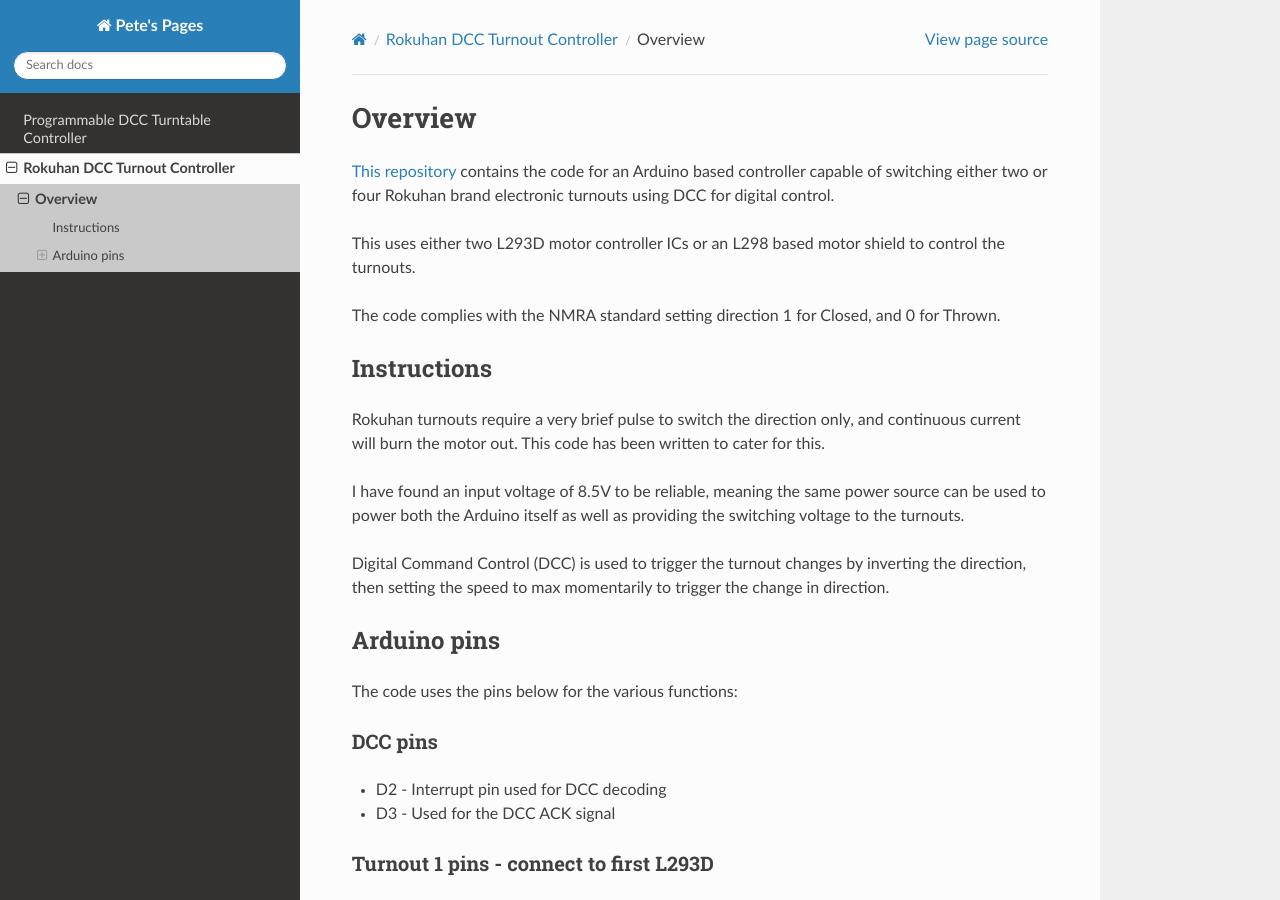
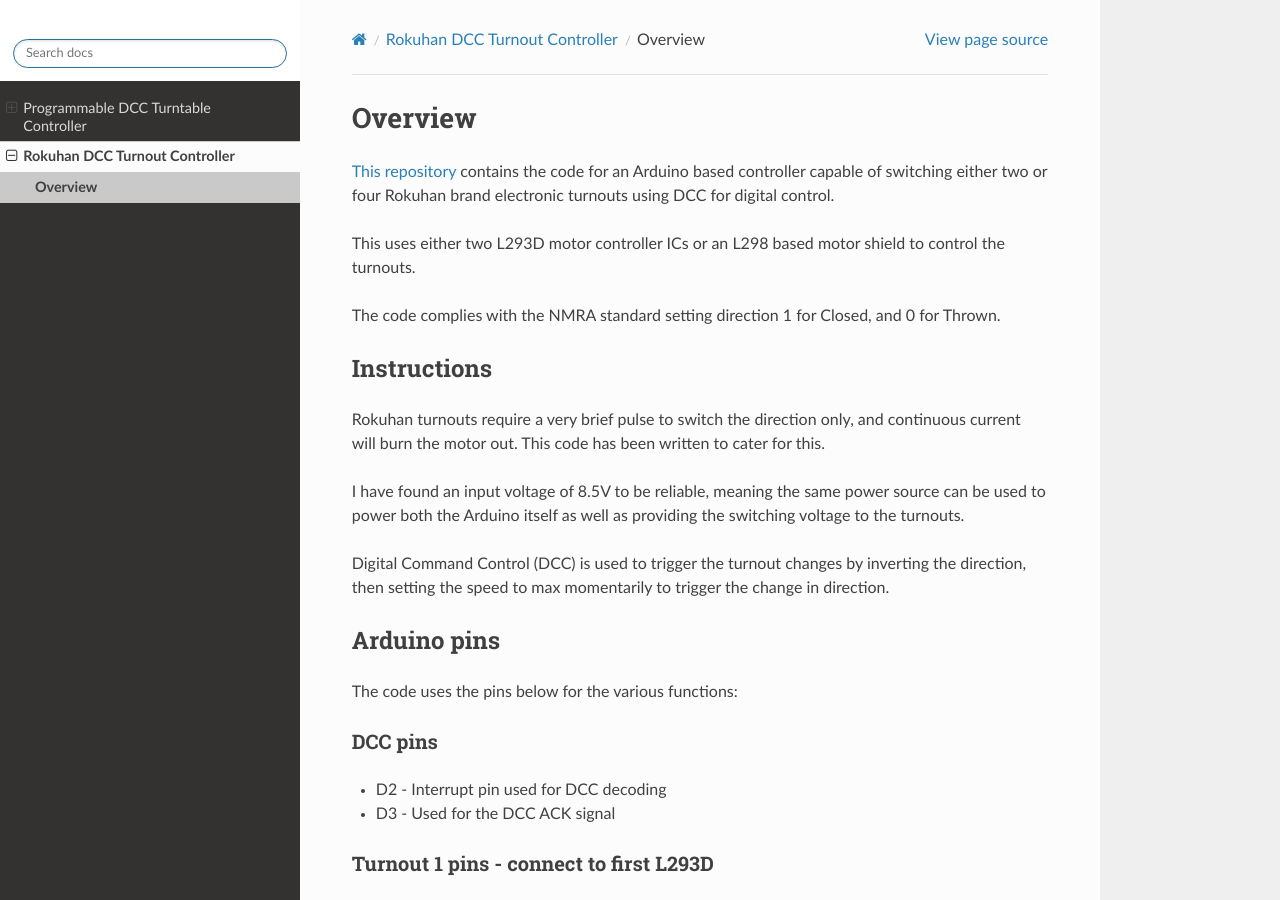
Before and after one commit to peteGSX/petegsx.github.io, a Sphinx documentation site: the page built from docs/rokuhan-turnout-control/overview.rst, in a window 1280 px wide and 900 px high. Built offline with Sphinx 7.4.7 and the Read the Docs theme 2.0.0, drawn with Linux system fonts in a browser that asks for light colours.

Commit message:
Add them options

```diff
--- a/docs/conf.py
+++ b/docs/conf.py
@@ -50,3 +50,13 @@
 # relative to this directory. They are copied after the builtin static files,
 # so a file named "default.css" will overwrite the builtin "default.css".
 html_static_path = ['_static']
+
+html_theme_options = {
+    'style_nav_header_background': 'white',
+    'logo_only': True,
+    # Toc options
+    'includehidden': True,
+    'titles_only': True,
+    'collapse_navigation': False,
+    'navigation_depth': -1
+}
```
